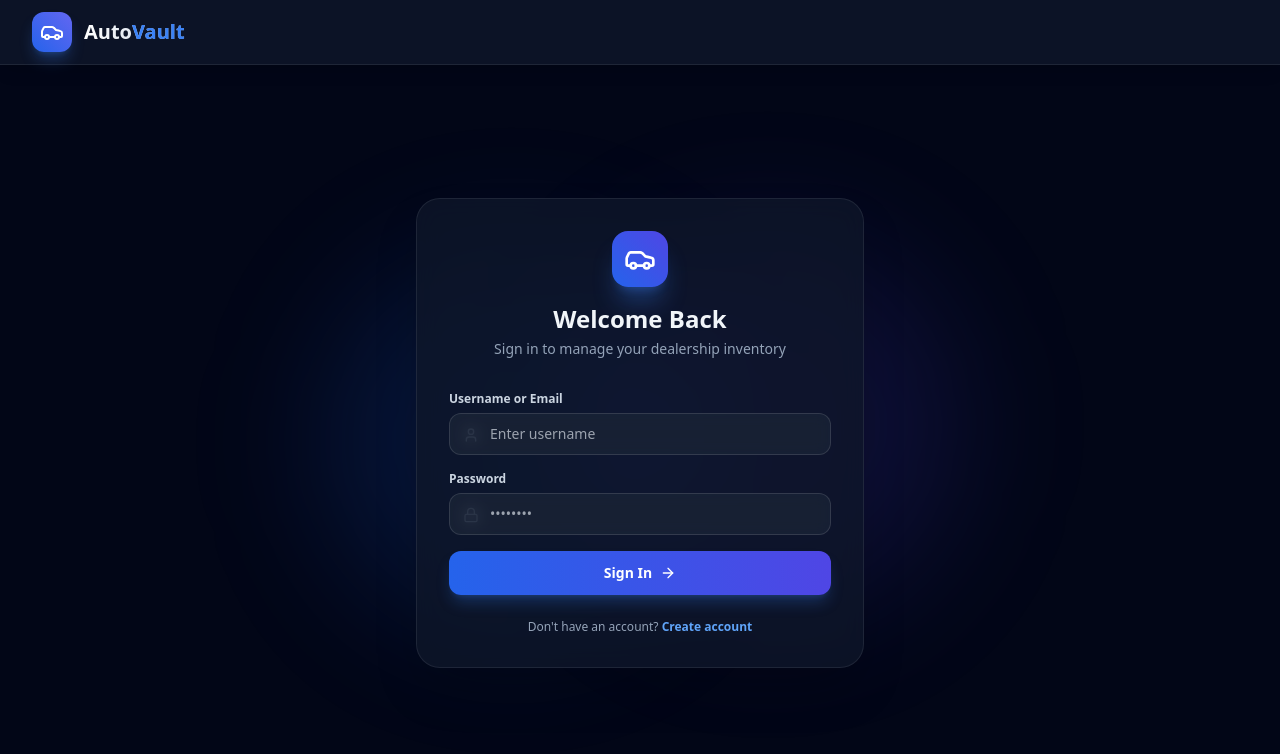
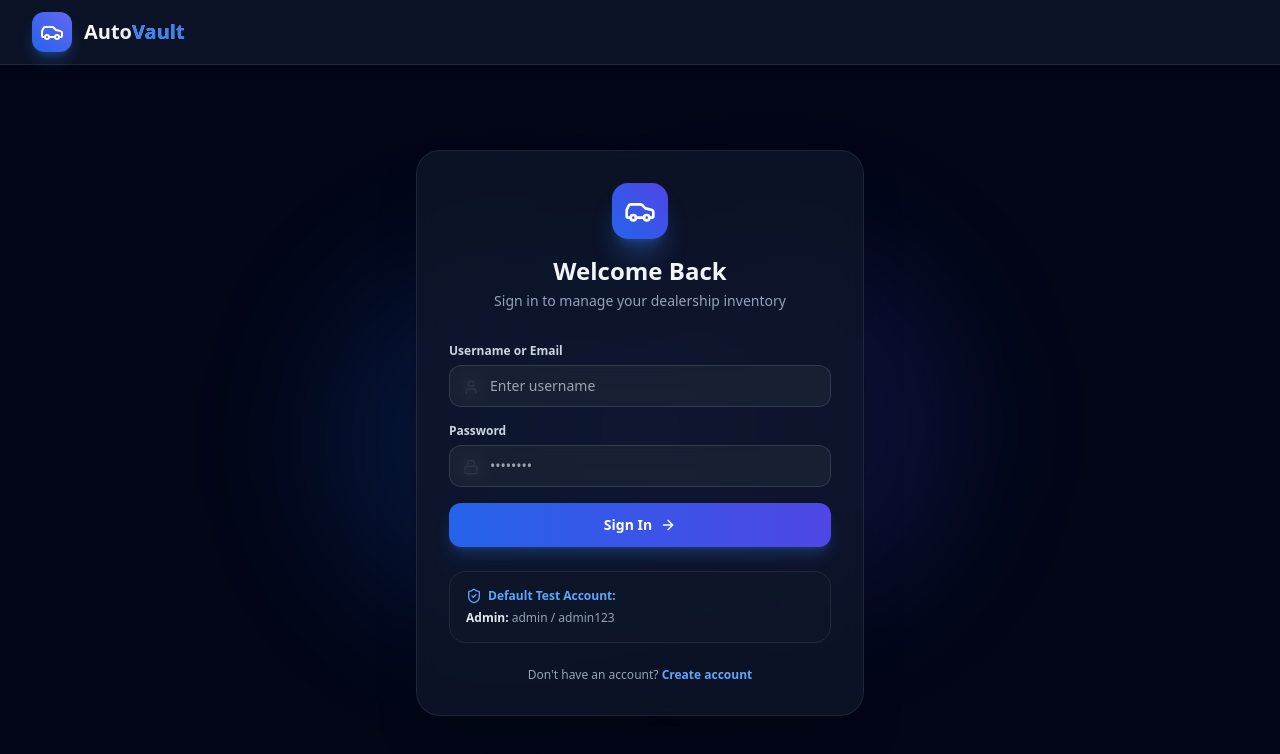
Before and after one commit to kavan202/car_dealership_inventory, a React (Vite) app in the folder frontend/: page /login in a window 1280 px wide. Shown: the top 754 px of the page. Built offline with nearby package versions, Linux system fonts and the light colour scheme; no server answers.

Commit message:
feat: implement user authentication login page with form handling and error states

```diff
--- a/frontend/src/pages/Login.jsx
+++ b/frontend/src/pages/Login.jsx
@@ -1,7 +1,7 @@
 import React, { useState } from 'react';
 import { Link, useNavigate } from 'react-router-dom';
 import { useAuth } from '../context/AuthContext';
-import { Car, Lock, User, ArrowRight } from 'lucide-react';
+import { Car, Lock, User, ArrowRight, ShieldCheck } from 'lucide-react';
 
 export default function Login() {
   const [username, setUsername] = useState('');
@@ -90,7 +90,14 @@ export default function Login() {
           </button>
         </form>
 
-
+        {/* Demo Credentials Box */}
+        <div className="mt-6 p-4 rounded-2xl bg-slate-900/60 border border-slate-800 text-xs text-slate-400 space-y-1.5">
+          <div className="flex items-center space-x-1.5 text-blue-400 font-semibold mb-1">
+            <ShieldCheck className="w-4 h-4" />
+            <span>Default Test Account:</span>
+          </div>
+          <p><strong className="text-slate-200">Admin:</strong> admin / admin123</p>
+        </div>
 
         <div className="mt-6 text-center text-xs text-slate-400">
           Don't have an account?{' '}
```
